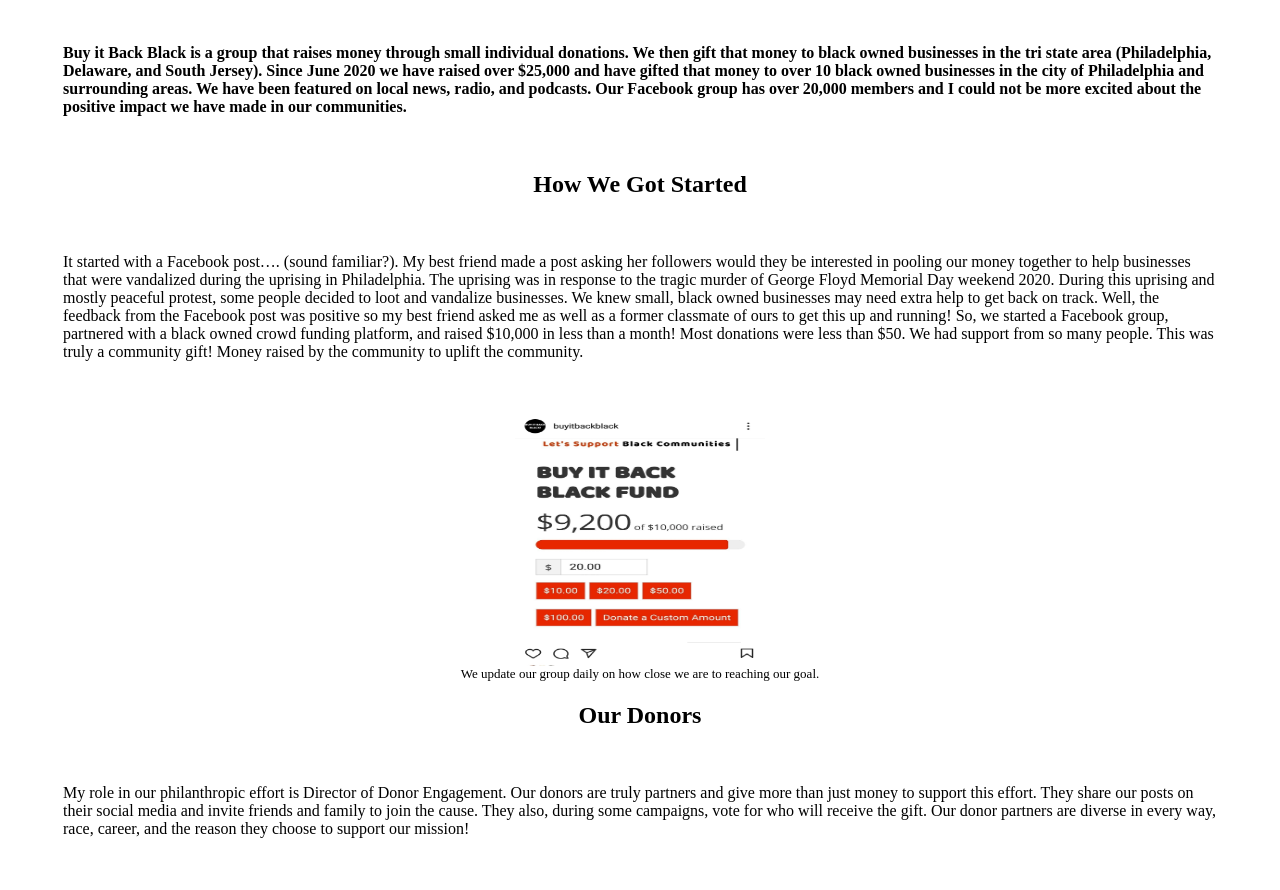
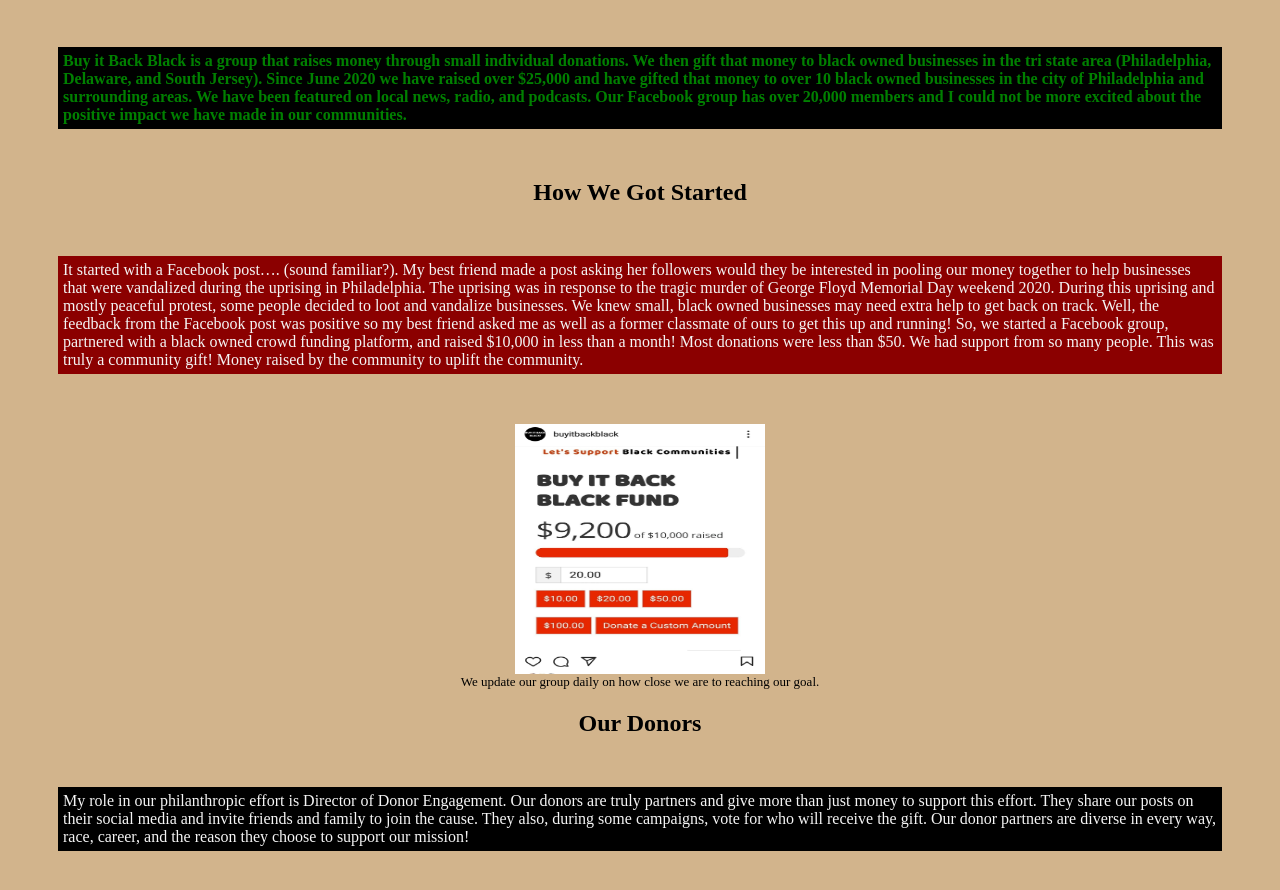
Before and after one commit to PHL-LC101-June-21/assignment-4-html-me-something-teresabanks, a website: page index.html in a window 1280 px wide. Shown: the part 344-1234 px from the top of the page. Drawn offline with Linux system fonts and the light colour scheme.

Commit message:
finish touch on css

```diff
--- a/styles.css
+++ b/styles.css
@@ -1,11 +1,15 @@
+body{
+    background-color: tan ;
+    margin: 8px;
+    display: inline-block;
+
+}
+
 p {
     margin: 50px;
     padding: 5px;
 }
 
-body{
-    margin: 8px;
-}
 
 h1{
     text-align: center;
@@ -30,3 +34,19 @@
 #mainHeading{
     color:darkred
 }
+
+.funParagraph{
+    color: green;
+    background-color: black;
+
+}
+
+.dark{
+    background-color: black;
+    color: whitesmoke
+}
+
+.light{
+    background-color: darkred;
+    color: whitesmoke
+}
```
